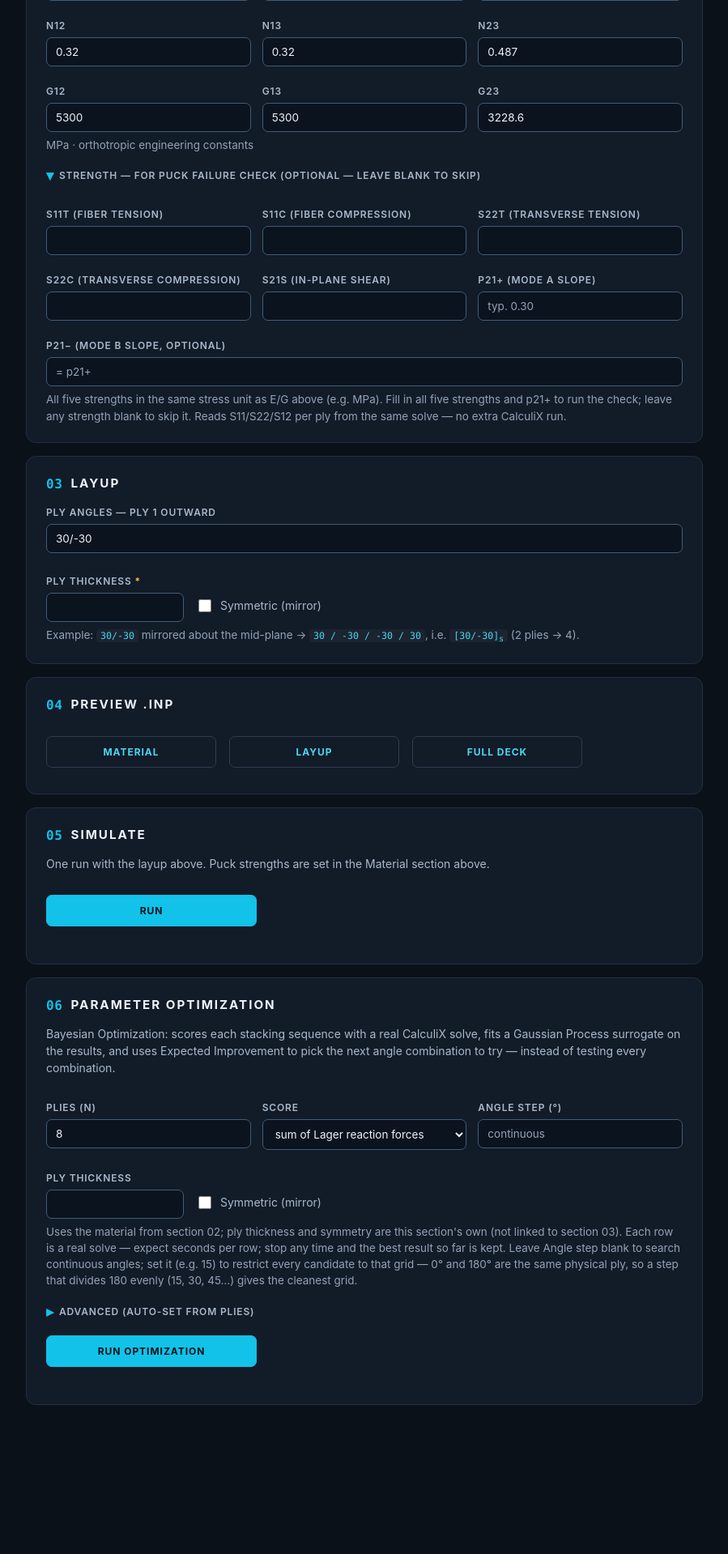
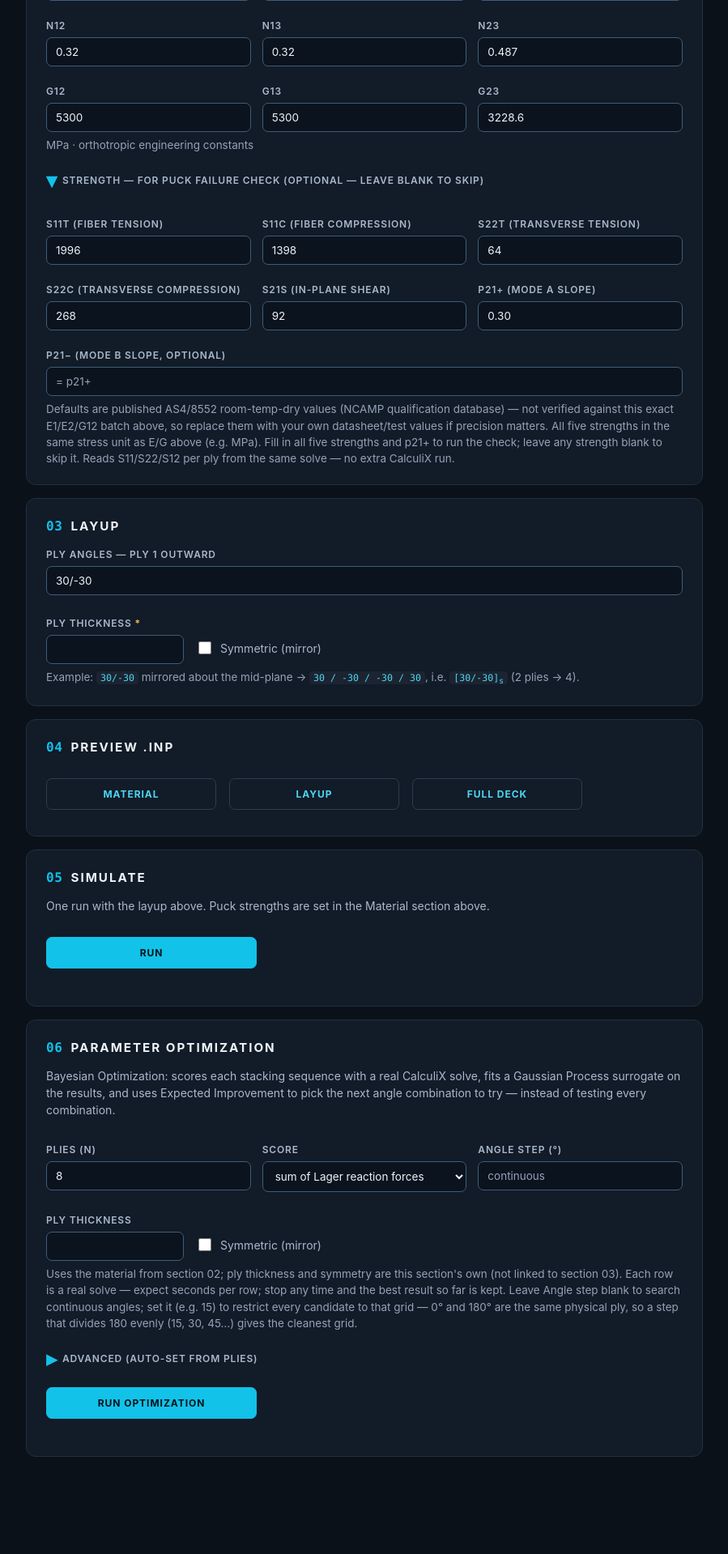
Before and after one commit to alexares211/fem-automation, a Flask app: page / in a window 1280 px wide. Shown: the part 1211-3130 px from the top of the page at 81% size, without its empty margins (190-1089 px from the left). Before the commit the page ends 2946 px from the top, so only its background shows below. Run offline with Flask 3, Linux system fonts and the light colour scheme.

Commit message:
Make disclosure triangle bigger, default Puck strengths to AS4/8552 (NCAMP)
Co-Authored-By: Claude Sonnet 5 <noreply@anthropic.com>

```diff
--- a/templates/index.html
+++ b/templates/index.html
@@ -110,8 +110,8 @@
     }
     details.advanced > summary::-webkit-details-marker { display: none; }
     details.advanced > summary::before {
-      content: "\25b8  "; color: var(--accent); font-size: 18px; display: inline-block;
-      width: 16px; vertical-align: -2px;
+      content: "\25b8  "; color: var(--accent); font-size: 26px; display: inline-block;
+      width: 20px; vertical-align: -5px;
     }
     details.advanced[open] > summary::before { content: "\25be  "; }
     details.advanced > summary:hover { color: var(--text); }
@@ -268,19 +268,19 @@
       <details class="advanced" id="puck_advanced" open>
         <summary>Strength &mdash; for Puck failure check (optional &mdash; leave blank to skip)</summary>
         <div class="row">
-          <div><label for="puck_S11t">S11t (fiber tension)</label><input type="number" id="puck_S11t" step="any" min="0"></div>
-          <div><label for="puck_S11c">S11c (fiber compression)</label><input type="number" id="puck_S11c" step="any" min="0"></div>
-          <div><label for="puck_S22t">S22t (transverse tension)</label><input type="number" id="puck_S22t" step="any" min="0"></div>
+          <div><label for="puck_S11t">S11t (fiber tension)</label><input type="number" id="puck_S11t" step="any" min="0" value="1996"></div>
+          <div><label for="puck_S11c">S11c (fiber compression)</label><input type="number" id="puck_S11c" step="any" min="0" value="1398"></div>
+          <div><label for="puck_S22t">S22t (transverse tension)</label><input type="number" id="puck_S22t" step="any" min="0" value="64"></div>
         </div>
         <div class="row" style="margin-top:8px;">
-          <div><label for="puck_S22c">S22c (transverse compression)</label><input type="number" id="puck_S22c" step="any" min="0"></div>
-          <div><label for="puck_S21s">S21s (in-plane shear)</label><input type="number" id="puck_S21s" step="any" min="0"></div>
-          <div><label for="puck_p21p">p21&#43; (Mode A slope)</label><input type="number" id="puck_p21p" step="any" min="0" placeholder="typ. 0.30"></div>
+          <div><label for="puck_S22c">S22c (transverse compression)</label><input type="number" id="puck_S22c" step="any" min="0" value="268"></div>
+          <div><label for="puck_S21s">S21s (in-plane shear)</label><input type="number" id="puck_S21s" step="any" min="0" value="92"></div>
+          <div><label for="puck_p21p">p21&#43; (Mode A slope)</label><input type="number" id="puck_p21p" step="any" min="0" value="0.30"></div>
         </div>
         <div class="row" style="margin-top:8px;">
           <div><label for="puck_p21m">p21&minus; (Mode B slope, optional)</label><input type="number" id="puck_p21m" step="any" min="0" placeholder="= p21+"></div>
         </div>
-        <div class="hint">All five strengths in the same stress unit as E/G above (e.g. MPa). Fill in all five strengths and p21+ to run the check; leave any strength blank to skip it. Reads S11/S22/S12 per ply from the same solve&nbsp;&mdash; no extra CalculiX run.</div>
+        <div class="hint">Defaults are published AS4/8552 room-temp-dry values (NCAMP qualification database) &mdash; not verified against this exact E1/E2/G12 batch above, so replace them with your own datasheet/test values if precision matters. All five strengths in the same stress unit as E/G above (e.g. MPa). Fill in all five strengths and p21+ to run the check; leave any strength blank to skip it. Reads S11/S22/S12 per ply from the same solve&nbsp;&mdash; no extra CalculiX run.</div>
       </details>
     </section>
 
```
